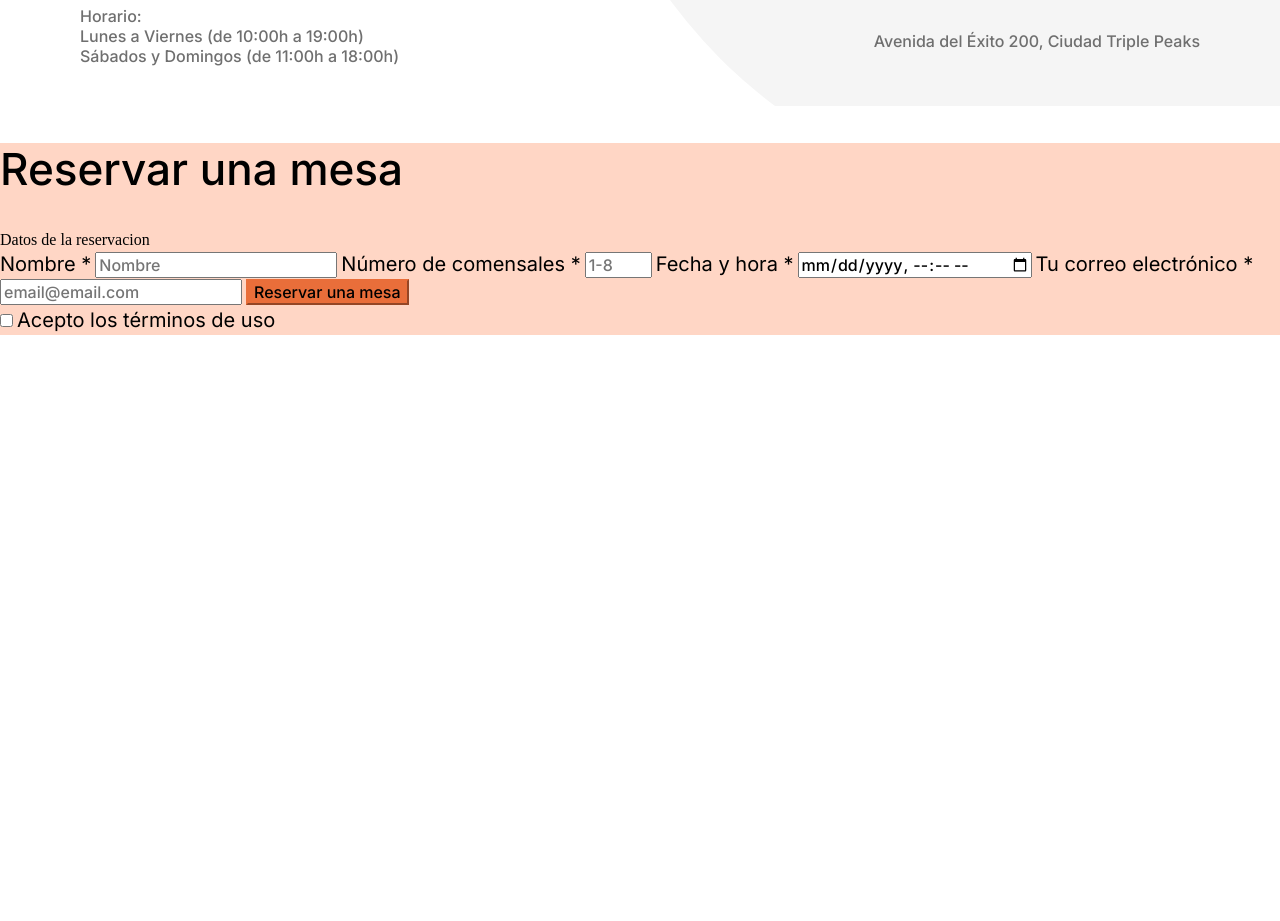
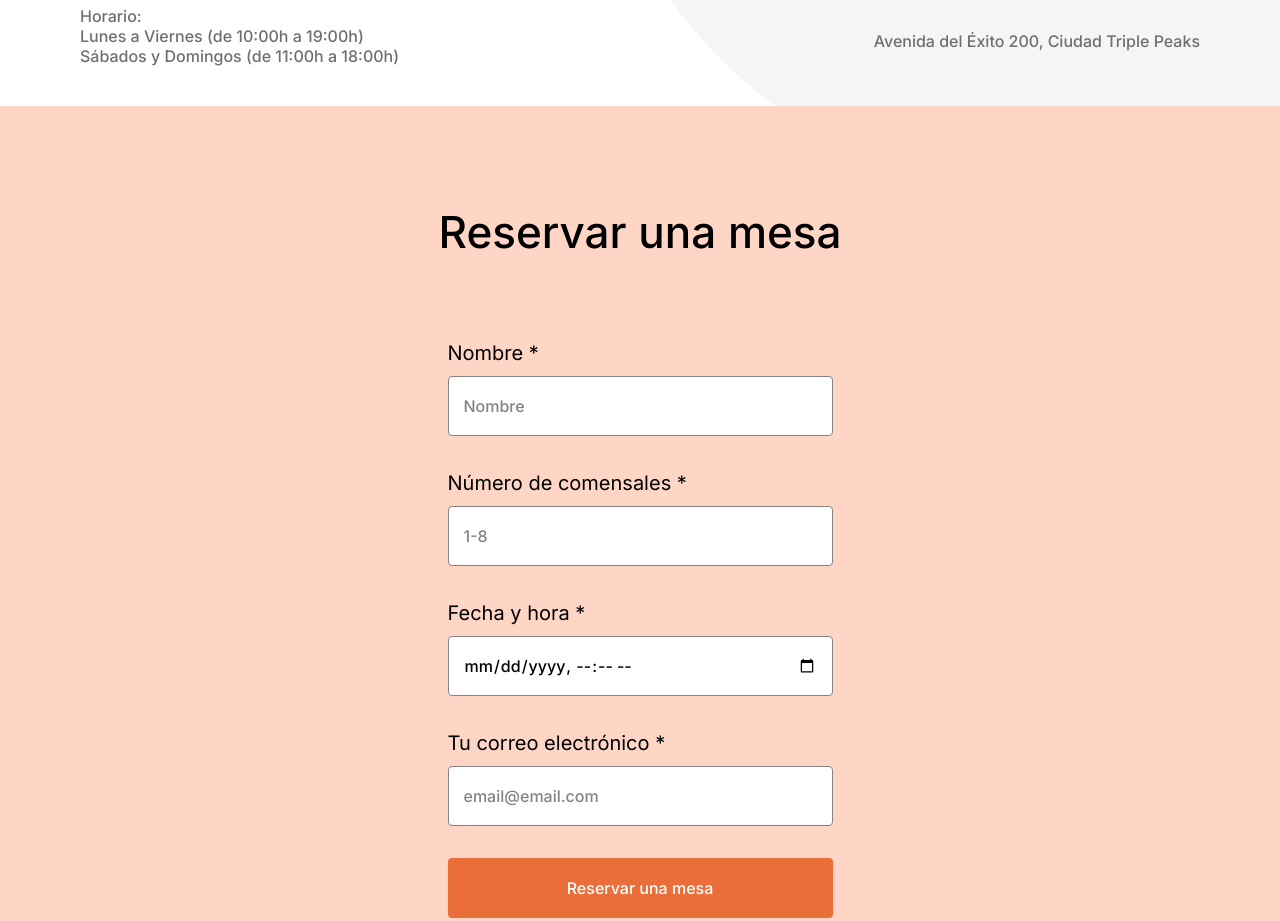
Before and after one commit to Alangudi441/web_project_coffeeshop_es, a plain HTML site: page index.html in a window 1280 px wide. Shown: the part 694-1615 px from the top of the page. Before the commit the page ends 1029 px from the top, so only its background shows below. Drawn offline with Linux system fonts and the light colour scheme.

Commit message:
update index and style

```diff
--- a/index.html
+++ b/index.html
@@ -58,8 +58,8 @@
       <section class="reservation">
         <h2 class="reservation-title">Reservar una mesa</h2>
 
-        <form class="form__reservation" action="/procesar-formulario" method="post">
-          <legend class="visually-hidden">Datos de la reservacion</legend>
+        <form class="form__reservation" action="#" method="post">
+          <fieldset class="form__fieldset">
 
             <label class="form__label" for="name">Nombre *</label>
             <input
@@ -102,6 +102,8 @@
               required
             />
 
+          </fieldset>
+
           <button class="form__button" type="submit">Reservar una mesa</button>
 
           <div class="form__checkbox">
--- a/styles/style.css
+++ b/styles/style.css
@@ -21,6 +21,8 @@ body {
 }
 
 .nav-links {
+  color: #000;
+  transition: color 0.3s ease;
   display: flex;
   gap: 16px;
   list-style: none;
@@ -32,12 +34,18 @@ body {
 }
 
 a {
-  font-family: "Inter";
+  color: #000;
+  transition: color 0.2s ease;
+  font-family: "Inter", sans-serif;
   font-style: normal;
   font-weight: 500;
   font-size: 16px;
   line-height: 20px;
   text-decoration: none;
+}
+
+.nav-links a:hover {
+  color: #ff976b;
 }
 
 .header-title {
@@ -57,7 +65,7 @@ a {
 }
 
 .span-title {
-  font-family: "Inter";
+  font-family: "Inter", sans-serif;
   font-style: normal;
   font-weight: 500;
   font-size: 58px;
@@ -70,7 +78,7 @@ a {
   position: absolute;
   top: 374px;
   left: 80px;
-  font-family: "Inter";
+  font-family: "Inter", sans-serif;
   font-style: normal;
   font-weight: normal;
   font-size: 20px;
@@ -103,7 +111,7 @@ a {
   position: absolute;
   bottom: 40px;
   right: 80px;
-  font-family: "Inter";
+  font-family: "Inter", sans-serif;
   font-style: normal;
   font-weight: 500;
   font-size: 16px;
@@ -115,45 +123,112 @@ a {
 }
 
 .reservation {
+  background-color: #FFD6C5;
   background-image: url("../images/background_reservation.svg");
-  background-color: #FFD6C5;
   background-repeat: no-repeat;
+  background-position: center;
+  background-size: cover;
+  padding: 100px 20px 120px;
 }
 
 .reservation-title {
-  font-family: "inter", sans-serif;
+  margin: 0 0 80px;
+  text-align: center;
+  font-family: "Inter", sans-serif;
   font-style: normal;
   font-weight: 500;
   font-size: 44px;
   line-height: 52px;
 }
 
+.form__reservation {
+  max-width: 385px;
+  margin: 0 auto;
+}
+
+.form__fieldset {
+  margin: 0;
+  padding: 0;
+  border: 0;
+  min-width: 0;
+}
+
 .form__label {
-  font-family: "inter", sans-serif;
+  display: block;
+  margin-bottom: 8px;
+  font-family: "Inter", sans-serif;
   font-style: normal;
-  font-weight: normal;
+  font-weight: 400;
   font-size: 20px;
   line-height: 30px;
 }
 
 .form__input {
-  font-family: "inter", sans-serif;
+  display: block;
+  box-sizing: border-box;
+  width: 100%;
+  height: 60px;
+  margin: 0 0 32px;
+  padding: 0 15px;
+  border: 1px solid #838383;
+  border-radius: 4px;
+  color: #000;
+  font-family: "Inter", sans-serif;
   font-style: normal;
   font-weight: 500;
   font-size: 16px;
   line-height: 20px;
 }
 
+.form__input::placeholder {
+  color: #838383;
+}
+
 .form__button {
-  font-family: "inter", sans-serif;
+  display: block;
+  width: 100%;
+  height: 60px;
+  margin: 0 0 32px;
+  border: 0;
+  border-radius: 4px;
+  font-family: "Inter", sans-serif;
   font-style: normal;
   font-weight: 500;
   font-size: 16px;
   line-height: 20px;
   background-color: #E96E3A;
-  border-color: #E96E3A;
+  color: #ffffff;
+}
+
+.form__button:hover {
+  opacity: 0.7;
 }
 
 .form__checkbox {
-  border-color: #4F4F4F;
+  display: flex;
+  align-items: center;
+  gap: 12px;
 }
+
+.form__checkbox .form__label {
+  margin-bottom: 0;
+  line-height: 20px;
+}
+
+.form__checkbox input[type="checkbox"] {
+  appearance: none;
+  flex-shrink: 0;
+  width: 20px;
+  height: 20px;
+  margin: 0;
+  border: 1px solid #4f4f4f;
+  border-radius: 2px;
+  background-color: #ffffff;
+  background-repeat: no-repeat;
+  background-position: center;
+}
+
+.form__checkbox input[type="checkbox"]:checked {
+  background-color: #2a2a2a;
+  background-image: url("../images/check.svg");
+}
```
Lines whose indentation alone changed are shown as unchanged.
